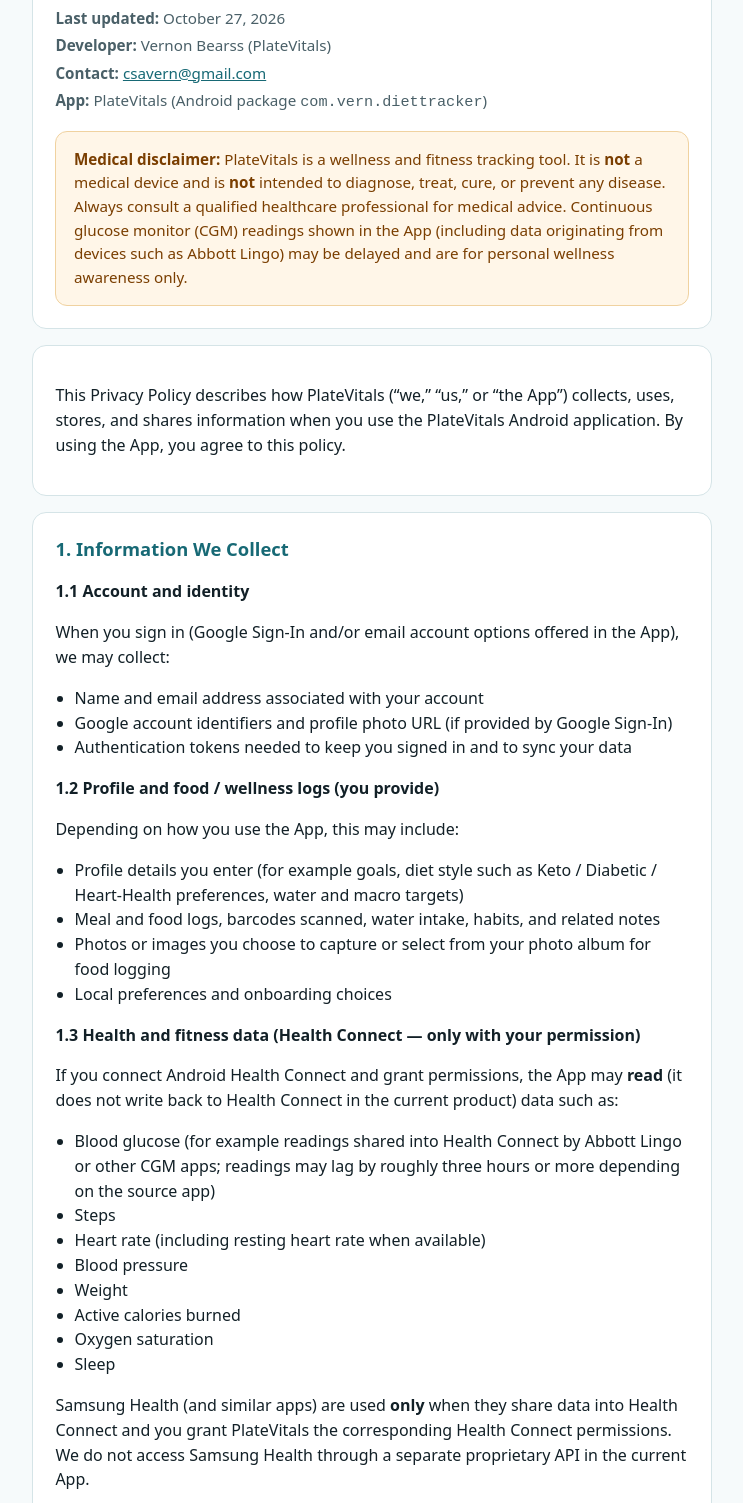
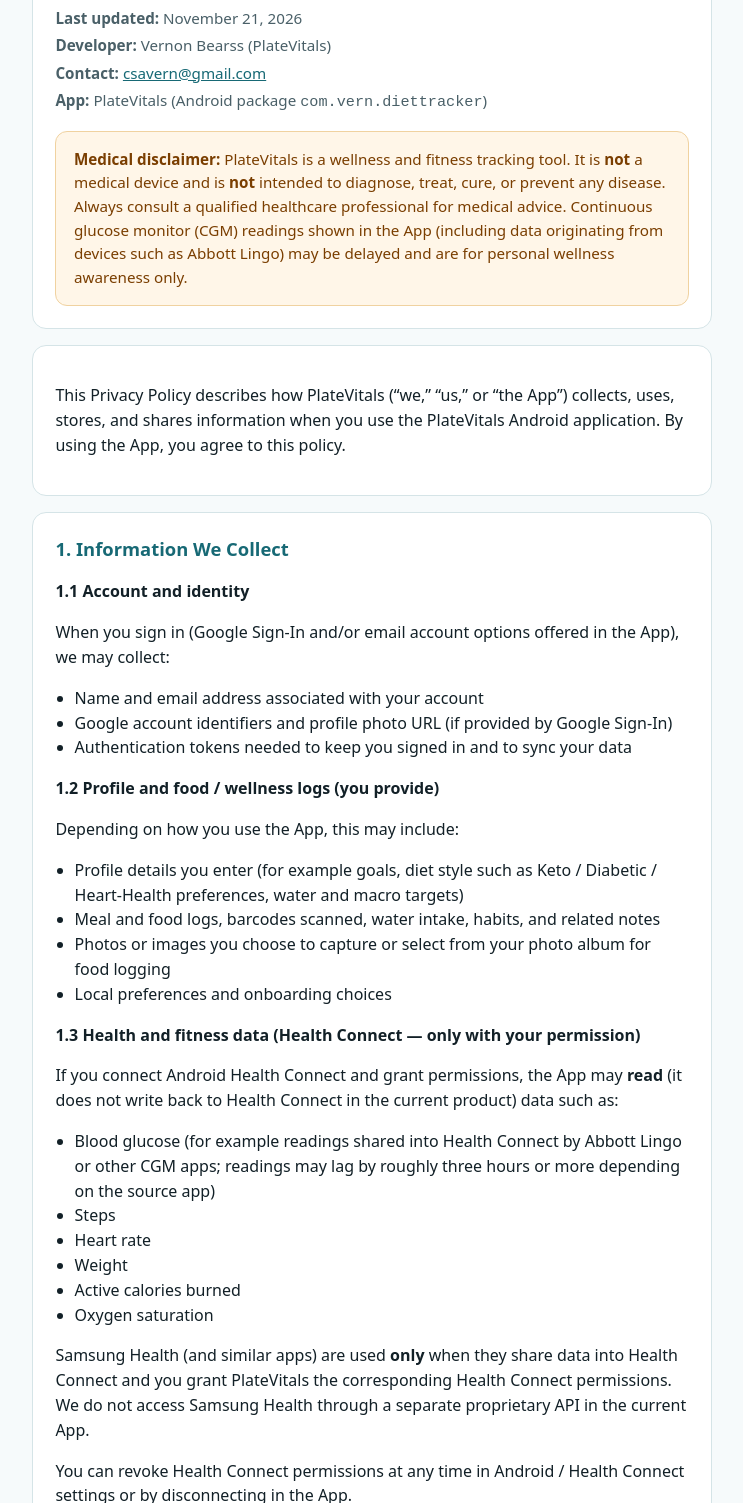
Before and after one commit to TXVern/platevitals-legal, a plain HTML site: page index.html in a window 1280 px wide. Shown: the part 97-1600 px from the top of the page, without its empty margins (268-1011 px from the left). Drawn offline with Linux system fonts and the light colour scheme.

Commit message:
Privacy policy: remove blood pressure, sleep and resting heart rate (PlateVitals 1.0.32)

```diff
--- a/index.html
+++ b/index.html
@@ -88,7 +88,7 @@
   <main>
     <header class="card">
       <h1>Privacy Policy for PlateVitals</h1>
-      <p class="meta"><strong>Last updated:</strong> October 27, 2026</p>
+      <p class="meta"><strong>Last updated:</strong> November 21, 2026</p>
       <p class="meta"><strong>Developer:</strong> Vernon Bearss (PlateVitals)</p>
       <p class="meta"><strong>Contact:</strong> <a href="mailto:csavern@gmail.com">csavern@gmail.com</a></p>
       <p class="meta"><strong>App:</strong> PlateVitals (Android package <code>com.vern.diettracker</code>)</p>
@@ -138,12 +138,10 @@
       <ul>
         <li>Blood glucose (for example readings shared into Health Connect by Abbott Lingo or other CGM apps; readings may lag by roughly three hours or more depending on the source app)</li>
         <li>Steps</li>
-        <li>Heart rate (including resting heart rate when available)</li>
-        <li>Blood pressure</li>
+        <li>Heart rate</li>
         <li>Weight</li>
         <li>Active calories burned</li>
         <li>Oxygen saturation</li>
-        <li>Sleep</li>
       </ul>
       <p>
         Samsung Health (and similar apps) are used <strong>only</strong> when they share data into
@@ -280,8 +278,8 @@
       <h2>10. Medical and Health Disclaimer</h2>
       <p>
         PlateVitals provides wellness, nutrition logging, and fitness-related displays only. It is
-        <strong>not</strong> FDA-cleared or approved as a medical device. CGM, heart rate, blood
-        pressure, SpO₂, sleep, and similar values may be incomplete, delayed, or inaccurate.
+        <strong>not</strong> FDA-cleared or approved as a medical device. CGM, heart rate,
+        SpO₂, and similar values may be incomplete, delayed, or inaccurate.
         <strong>Do not use the App for emergency decisions or as a substitute for professional medical care.</strong>
       </p>
     </section>
```
Also changed, not shown: 1 other file.
